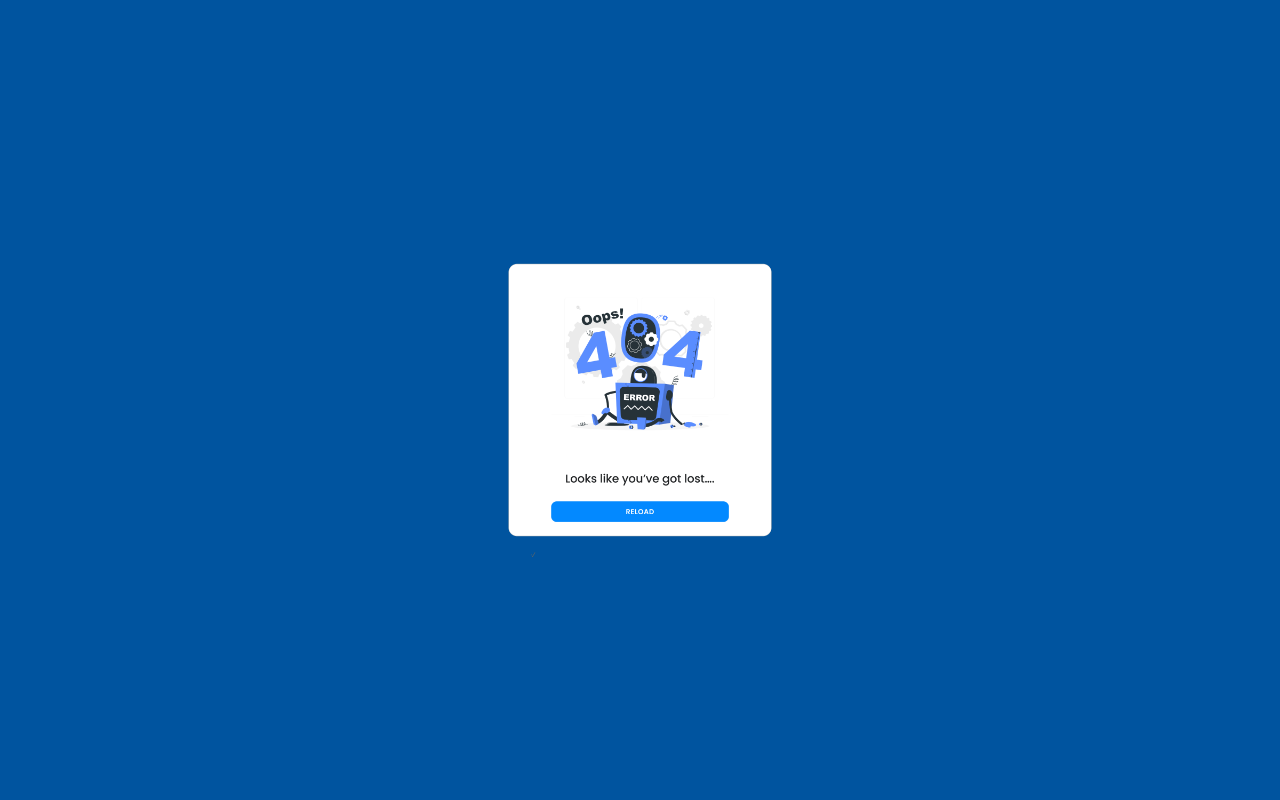
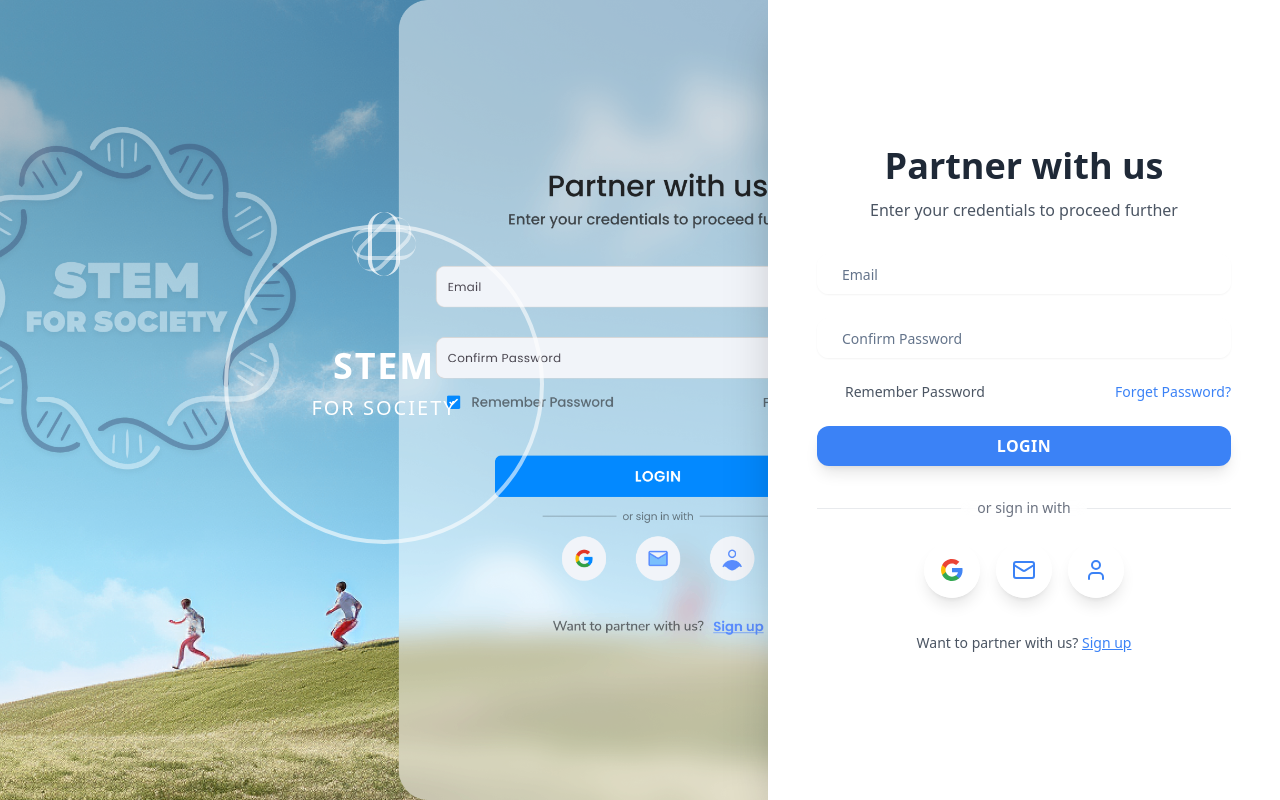
Before and after one commit to Tharun-CIO/stem-for-soceity, a React (Vite) app: page /explore-program-dashboard in a window 1280 px wide. Built offline with nearby package versions, Linux system fonts and the light colour scheme.

Commit message:
Add Explore Program Dashboard page
Created the Explore Program Dashboard page and integrated it with the home page's "Explore Program" section.

```diff
--- a/src/App.tsx
+++ b/src/App.tsx
@@ -1,3 +1,4 @@
+
 import { Toaster } from "@/components/ui/toaster";
 import { Toaster as Sonner } from "@/components/ui/sonner";
 import { TooltipProvider } from "@/components/ui/tooltip";
@@ -24,6 +25,7 @@ import BookingFlow from "./pages/BookingFlow";
 import CoursesBookingFlow from "./pages/CoursesBookingFlow";
 import PsychologyBookingFlow from "./pages/PsychologyBookingFlow";
 import InstitutionBookingFlow from "./pages/InstitutionBookingFlow";
+import ExploreProgramDashboard from "./pages/ExploreProgramDashboard";
 import NotFound from "./pages/NotFound";
 import SelectRole from "./pages/SelectRole";
 
@@ -58,6 +60,7 @@ const App = () => (
           <Route path="/courses-booking" element={<CoursesBookingFlow />} />
           <Route path="/psychology-booking" element={<PsychologyBookingFlow />} />
           <Route path="/institution-booking" element={<InstitutionBookingFlow />} />
+          <Route path="/explore-program-dashboard" element={<ExploreProgramDashboard />} />
           {/* ADD ALL CUSTOM ROUTES ABOVE THE CATCH-ALL "*" ROUTE */}
           <Route path="*" element={<NotFound />} />
         </Routes>
--- a/src/components/Header.tsx
+++ b/src/components/Header.tsx
@@ -5,7 +5,9 @@ import { NavigationMenu, NavigationMenuContent, NavigationMenuItem, NavigationMe
 import { cn } from "@/lib/utils";
 const Header = () => {
   const [isMenuOpen, setIsMenuOpen] = useState(false);
-  return <header className="fixed top-0 left-0 right-0 bg-white/95 backdrop-blur-sm border-b border-gray-200 z-50 shadow-sm">
+
+  return (
+    <header className="fixed top-0 left-0 right-0 bg-white/95 backdrop-blur-sm border-b border-gray-200 z-50 shadow-sm">
       <div className="max-w-7xl mx-auto px-4 sm:px-6 lg:px-8">
         <div className="flex items-center justify-between h-20">
           {/* Logo */}
@@ -18,8 +20,6 @@ const Header = () => {
 
           {/* Navigation */}
           <nav className="hidden md:flex items-center space-x-8">
-
-
             <NavigationMenu>
               <NavigationMenuList>
                 <NavigationMenuItem>
@@ -29,7 +29,7 @@ const Header = () => {
                   <NavigationMenuContent>
                     <div className="grid gap-3 p-6 w-[400px] bg-white">
                       <NavigationMenuLink asChild>
-                        <Link to="/courses" className="block select-none space-y-1 rounded-md p-3 leading-none no-underline outline-none transition-colors hover:bg-accent hover:text-accent-foreground focus:bg-accent focus:text-accent-foreground">
+                        <Link to="/explore-program-dashboard" className="block select-none space-y-1 rounded-md p-3 leading-none no-underline outline-none transition-colors hover:bg-accent hover:text-accent-foreground focus:bg-accent focus:text-accent-foreground">
                           <div className="text-sm font-medium leading-none">Explore Courses</div>
                           <p className="line-clamp-2 text-sm leading-snug text-muted-foreground">
                             Browse our comprehensive course catalog
@@ -141,9 +141,6 @@ const Header = () => {
                 </NavigationMenuItem>
               </NavigationMenuList>
             </NavigationMenu>
-
-
-
           </nav>
 
           {/* CTA Button */}
@@ -169,12 +166,13 @@ const Header = () => {
         </div>
 
         {/* Mobile Navigation */}
-        {isMenuOpen && <div className="md:hidden py-4 border-t border-gray-200 animate-fade-in">
+        {isMenuOpen && (
+          <div className="md:hidden py-4 border-t border-gray-200 animate-fade-in">
             <div className="space-y-4">
               <Link to="/" className="block text-gray-700 hover:text-blue-600 font-medium transition-colors duration-300 py-2">
                 Home
               </Link>
-              <Link to="/courses" className="block text-gray-700 hover:text-blue-600 font-medium transition-colors duration-300 py-2">
+              <Link to="/explore-program-dashboard" className="block text-gray-700 hover:text-blue-600 font-medium transition-colors duration-300 py-2">
                 Courses
               </Link>
               <Link to="/psychology-counselling" className="block text-gray-700 hover:text-blue-600 font-medium transition-colors duration-300 py-2">
@@ -206,8 +204,11 @@ const Header = () => {
                 </Link>
               </div>
             </div>
-          </div>}
+          </div>
+        )}
       </div>
-    </header>;
+    </header>
+  );
 };
+
 export default Header;
--- /dev/null
+++ b/src/pages/ExploreProgramDashboard.tsx
@@ -0,0 +1,156 @@
+
+import React, { useState } from 'react';
+import { Button } from '@/components/ui/button';
+import { Input } from '@/components/ui/input';
+import { Checkbox } from '@/components/ui/checkbox';
+import { Mail, User } from 'lucide-react';
+import { useNavigate } from 'react-router-dom';
+
+const ExploreProgramDashboard = () => {
+  const [email, setEmail] = useState('');
+  const [password, setPassword] = useState('');
+  const [rememberPassword, setRememberPassword] = useState(false);
+  const navigate = useNavigate();
+
+  const handleSignUp = () => {
+    // Navigate to sign up when implemented
+    console.log('Navigate to sign up');
+  };
+
+  return (
+    <div className="min-h-screen flex">
+      {/* Left side - Sky background with DNA logo and running people */}
+      <div className="flex-1 relative overflow-hidden">
+        {/* Sky Background with running people */}
+        <div
+          className="absolute inset-0 bg-cover bg-center bg-no-repeat"
+          style={{
+            backgroundImage: `url('/lovable-uploads/0670081d-eef6-41c3-976e-be6532a261ec.png')`
+          }}
+        >
+        </div>
+
+        {/* DNA Helix Logo with "STEM FOR SOCIETY" text positioned as in the reference */}
+        <div className="absolute top-1/2 left-1/2 transform -translate-x-1/2 -translate-y-1/2 z-10 text-center">
+          {/* DNA Helix circular design matching the reference */}
+          <div className="relative w-80 h-80 mx-auto mb-8">
+            {/* DNA Helix Circle */}
+            <div className="absolute inset-0 border-4 border-white/60 rounded-full">
+              {/* DNA strands around the circle */}
+              <div className="absolute -top-4 left-1/2 transform -translate-x-1/2 w-8 h-16 border-l-4 border-r-4 border-white/50 rounded-full rotate-0"></div>
+              <div className="absolute -top-4 left-1/2 transform -translate-x-1/2 w-8 h-16 border-l-4 border-r-4 border-white/50 rounded-full rotate-45"></div>
+              <div className="absolute -top-4 left-1/2 transform -translate-x-1/2 w-8 h-16 border-l-4 border-r-4 border-white/50 rounded-full rotate-90"></div>
+              <div className="absolute -top-4 left-1/2 transform -translate-x-1/2 w-8 h-16 border-l-4 border-r-4 border-white/50 rounded-full rotate-135"></div>
+            </div>
+
+            {/* Center Text */}
+            <div className="absolute inset-0 flex flex-col items-center justify-center text-white">
+              <h1 className="text-4xl font-bold mb-2 tracking-wider">STEM</h1>
+              <p className="text-xl font-light tracking-widest">FOR SOCIETY</p>
+            </div>
+          </div>
+        </div>
+      </div>
+
+      {/* Right side - Login Form with glass effect matching the reference */}
+      <div className="w-full max-w-lg bg-white/60 backdrop-blur-xl border border-white/30 shadow-2xl flex flex-col justify-center px-12 py-16 relative">
+        <div className="space-y-8">
+          {/* Header */}
+          <div className="text-center mb-8">
+            <h2 className="text-4xl font-bold text-gray-800 mb-3">
+              Partner with us
+            </h2>
+            <p className="text-gray-600 text-base">
+              Enter your credentials to proceed further
+            </p>
+          </div>
+
+          {/* Form */}
+          <form className="space-y-6">
+            <div className="relative">
+              <Input
+                type="email"
+                placeholder="Email"
+                value={email}
+                onChange={(e) => setEmail(e.target.value)}
+                className="w-full px-6 py-4 bg-white/90 backdrop-blur-sm border border-white/50 rounded-xl placeholder-gray-400 focus:bg-white focus:ring-2 focus:ring-blue-500 focus:border-transparent text-base shadow-sm"
+              />
+            </div>
+
+            <div className="relative">
+              <Input
+                type="password"
+                placeholder="Confirm Password"
+                value={password}
+                onChange={(e) => setPassword(e.target.value)}
+                className="w-full px-6 py-4 bg-white/90 backdrop-blur-sm border border-white/50 rounded-xl placeholder-gray-400 focus:bg-white focus:ring-2 focus:ring-blue-500 focus:border-transparent text-base shadow-sm"
+              />
+            </div>
+
+            <div className="flex items-center justify-between">
+              <div className="flex items-center space-x-3">
+                <Checkbox
+                  id="remember"
+                  checked={rememberPassword}
+                  onCheckedChange={(checked) => setRememberPassword(checked as boolean)}
+                  className="data-[state=checked]:bg-blue-500 data-[state=checked]:border-blue-500 bg-white/90 border-white/60"
+                />
+                <label htmlFor="remember" className="text-sm text-gray-600 font-medium">
+                  Remember Password
+                </label>
+              </div>
+              <button type="button" className="text-sm text-blue-500 hover:text-blue-600 font-medium">
+                Forget Password?
+              </button>
+            </div>
+
+            <Button className="w-full bg-blue-500 hover:bg-blue-600 text-white py-4 rounded-xl font-bold text-base tracking-wide transition-colors shadow-lg">
+              LOGIN
+            </Button>
+          </form>
+
+          {/* Divider */}
+          <div className="text-center">
+            <div className="relative">
+              <div className="absolute inset-0 flex items-center">
+                <div className="w-full border-t border-gray-300/50"></div>
+              </div>
+              <div className="relative flex justify-center text-sm">
+                <span className="px-4 bg-white/70 backdrop-blur-sm text-gray-500 rounded-full">or sign in with</span>
+              </div>
+            </div>
+
+            <div className="mt-6 flex justify-center space-x-4">
+              <button className="w-14 h-14 bg-white/90 backdrop-blur-sm border border-white/50 rounded-full flex items-center justify-center hover:bg-white transition-colors shadow-lg">
+                <svg className="w-6 h-6" viewBox="0 0 24 24">
+                  <path fill="#4285F4" d="M22.56 12.25c0-.78-.07-1.53-.2-2.25H12v4.26h5.92c-.26 1.37-1.04 2.53-2.21 3.31v2.77h3.57c2.08-1.92 3.28-4.74 3.28-8.09z"/>
+                  <path fill="#34A853" d="M12 23c2.97 0 5.46-.98 7.28-2.66l-3.57-2.77c-.98.66-2.23 1.06-3.71 1.06-2.86 0-5.29-1.93-6.16-4.53H2.18v2.84C3.99 20.53 7.7 23 12 23z"/>
+                  <path fill="#FBBC05" d="M5.84 14.09c-.22-.66-.35-1.36-.35-2.09s.13-1.43.35-2.09V7.07H2.18C1.43 8.55 1 10.22 1 12s.43 3.45 1.18 4.93l2.85-2.22.81-.62z"/>
+                  <path fill="#EA4335" d="M12 5.38c1.62 0 3.06.56 4.21 1.64l3.15-3.15C17.45 2.09 14.97 1 12 1 7.7 1 3.99 3.47 2.18 7.07l3.66 2.84c.87-2.6 3.3-4.53 6.16-4.53z"/>
+                </svg>
+              </button>
+              <button className="w-14 h-14 bg-white/90 backdrop-blur-sm border border-white/50 rounded-full flex items-center justify-center hover:bg-white transition-colors shadow-lg">
+                <Mail className="w-6 h-6 text-blue-500" />
+              </button>
+              <button className="w-14 h-14 bg-white/90 backdrop-blur-sm border border-white/50 rounded-full flex items-center justify-center hover:bg-white transition-colors shadow-lg">
+                <User className="w-6 h-6 text-blue-500" />
+              </button>
+            </div>
+          </div>
+
+          {/* Bottom text */}
+          <div className="text-center">
+            <span className="text-gray-600 text-sm">
+              Want to partner with us?{' '}
+              <button onClick={handleSignUp} className="text-blue-500 hover:text-blue-600 font-medium underline">
+                Sign up
+              </button>
+            </span>
+          </div>
+        </div>
+      </div>
+    </div>
+  );
+};
+
+export default ExploreProgramDashboard;
```
Also changed, not shown: public/lovable-uploads/0670081d-eef6-41c3-976e-be6532a261ec.png (added).
